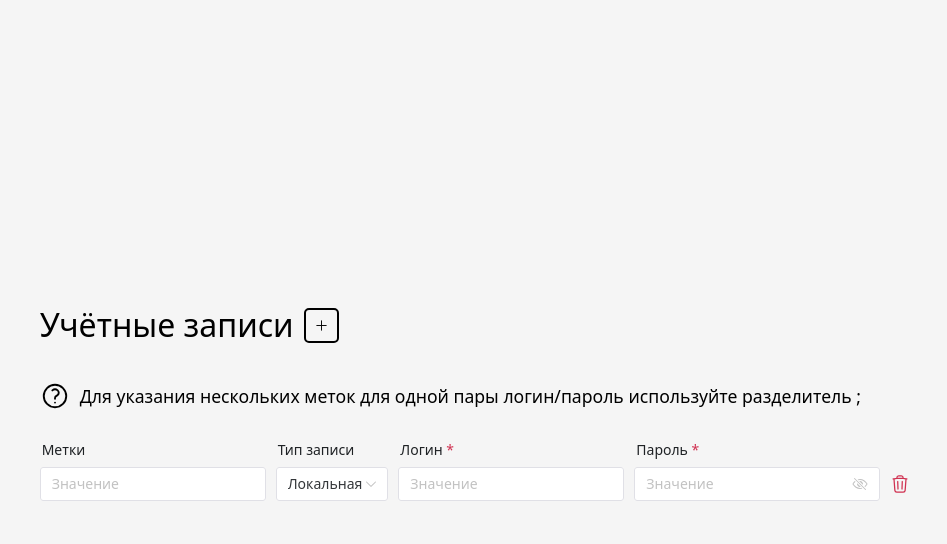
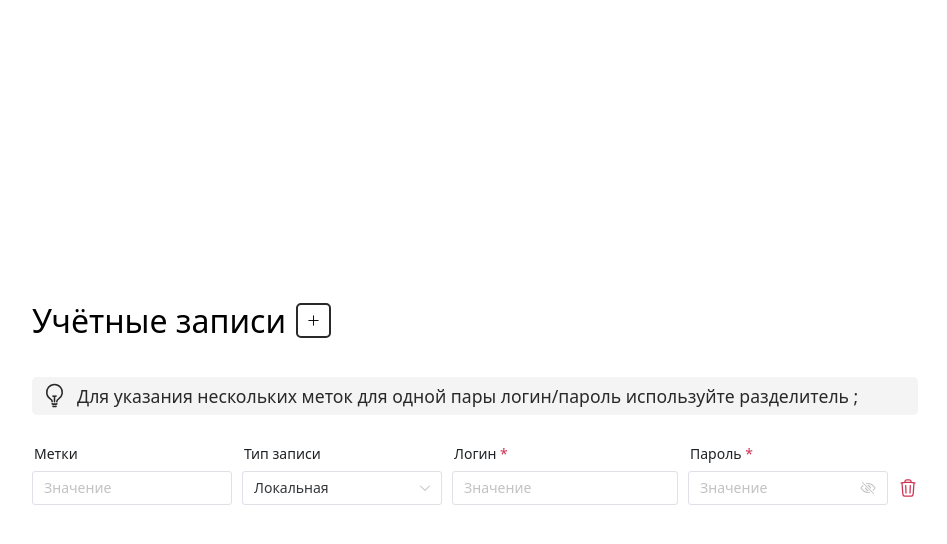
Before and after one commit to Vizereth/test-saasoft, a Vue app: page / in a window 1280 px wide. Both pictures are taken after a click on the button 534 px from the left and 355 px from the top of the page. Shown: the top 544 px of the page, without its empty margins (165-1112 px from the left). Built offline with nearby package versions, Linux system fonts and the light colour scheme.

Commit message:
add: styles and local storage

```diff
--- a/src/App.vue
+++ b/src/App.vue
@@ -1,9 +1,9 @@
 <script setup lang="ts">
+import { defaultForm } from "./config/defaultForm";
 import AccountForm from "./components/AccountForm.vue";
-import { QuestionMarkCircleIcon, PlusIcon } from "@heroicons/vue/24/outline";
+import { LightBulbIcon, PlusIcon } from "@heroicons/vue/24/outline";
 import { useAccountStore } from "./stores/accountStore";
 import { v4 as uuidv4 } from "uuid";
-import { defaultForm } from "./config/defaultForm";
 
 const accountStore = useAccountStore();
 </script>
@@ -21,7 +21,7 @@ const accountStore = useAccountStore();
         </button>
       </div>
       <div class="content__tip">
-        <div class="content__tip-icon"><QuestionMarkCircleIcon /></div>
+        <div class="content__tip-icon"><LightBulbIcon /></div>
         <p class="content__tip-text">
           Для указания нескольких меток для одной пары логин/пароль используйте
           разделитель ;
@@ -56,13 +56,23 @@ const accountStore = useAccountStore();
       display: flex;
       align-items: center;
       justify-content: center;
-      border: 2px solid black;
+      border: 2px solid rgb(41, 41, 41);
       border-radius: 5px;
-      @include hover-opacity;
+      transition: all 0.1s ease-out;
+
+      &:hover {
+        border: 2px solid rgb(95, 190, 95);
+        background: rgb(95, 190, 95);
+
+        svg {
+          color: white;
+        }
+      }
 
       svg {
         width: 15px;
         height: 15px;
+        transition: color 0.1s ease-out;
       }
     }
 
@@ -72,10 +82,13 @@ const accountStore = useAccountStore();
   }
 
   &__tip {
-    color: black;
+    color: rgb(41, 41, 41);
     display: flex;
     align-items: center;
     gap: 10px;
+    background-color: rgb(245, 244, 244);
+    border-radius: 5px;
+    padding: 5px 5px 5px 10px;
 
     &-icon {
       display: flex;
@@ -83,8 +96,8 @@ const accountStore = useAccountStore();
       justify-content: center;
 
       svg {
-        width: 30px;
-        height: 30px;
+        width: 25px;
+        height: 25px;
       }
     }
 
--- a/src/components/AccountForm.vue
+++ b/src/components/AccountForm.vue
@@ -29,14 +29,10 @@ const validationRules = computed<FormRules>(() => ({
     form.type === "Локальная" ? { required: true, trigger: ["blur"] } : {},
 }));
 
-watch(
-  form,
-  (updatedForm) => {
-    accountStore.updateAccount({ ...updatedForm });
-    console.log(updatedForm);
-  },
-  { deep: true, immediate: true }
-);
+watch(form, (updatedForm) => accountStore.updateAccount({ ...updatedForm }), {
+  deep: true,
+  immediate: true,
+});
 
 watch(
   () => form.rawLabels,
@@ -76,7 +72,12 @@ watch(
         :options="selectTypeOptions"
       ></n-select>
     </n-form-item>
-    <n-form-item label="Логин" path="login" :show-feedback="false">
+    <n-form-item
+      label="Логин"
+      path="login"
+      :show-feedback="false"
+      class="account-form__login-field"
+    >
       <n-input
         v-model:value="form.login"
         maxlength="100"
@@ -116,6 +117,16 @@ watch(
     display: none;
   }
 
+  .n-form-item {
+    width: 100%;
+    min-width: 200px;
+    max-width: 200px;
+  }
+
+  .n-form-item.account-form__login-field {
+    max-width: 100%;
+  }
+
   &__del-btn {
     display: flex;
     align-items: flex-end;
--- a/src/stores/accountStore.ts
+++ b/src/stores/accountStore.ts
@@ -2,7 +2,9 @@ import { defineStore } from "pinia";
 import { ref } from "vue";
 import type { AccountFormType } from "../types/account";
 
-export const useAccountStore = defineStore("accounts", () => {
+export const useAccountStore = defineStore(
+  "accounts",
+  () => {
     const accounts = ref<AccountFormType[]>([]);
 
     const addAccount = (acc: AccountFormType) => {
@@ -10,7 +12,7 @@ export const useAccountStore = defineStore("accounts", () => {
     };
 
     const removeAccount = (id: string) =>
-    accounts.value = accounts.value.filter((item) => item.id !== id);
+      (accounts.value = accounts.value.filter((item) => item.id !== id));
 
     const updateAccount = (acc: AccountFormType) => {
       const i = accounts.value.findIndex((item) => item.id === acc.id);
@@ -25,4 +27,8 @@ export const useAccountStore = defineStore("accounts", () => {
       removeAccount,
       updateAccount,
     };
-});
+  },
+  {
+    persist: true,
+  }
+);
--- a/src/style.scss
+++ b/src/style.scss
@@ -69,7 +69,7 @@ h6 {
 }
 
 body {
-  background-color: whitesmoke;
+  background-color: white;
   color: black;
   min-height: 100vh;
 
```
Lines whose indentation alone changed are shown as unchanged.
